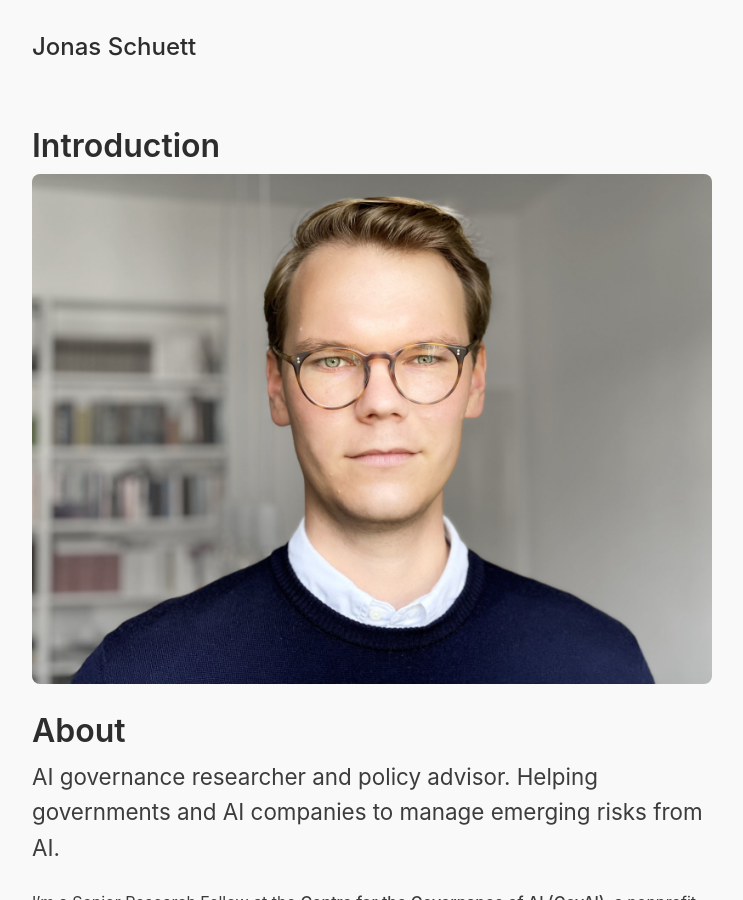
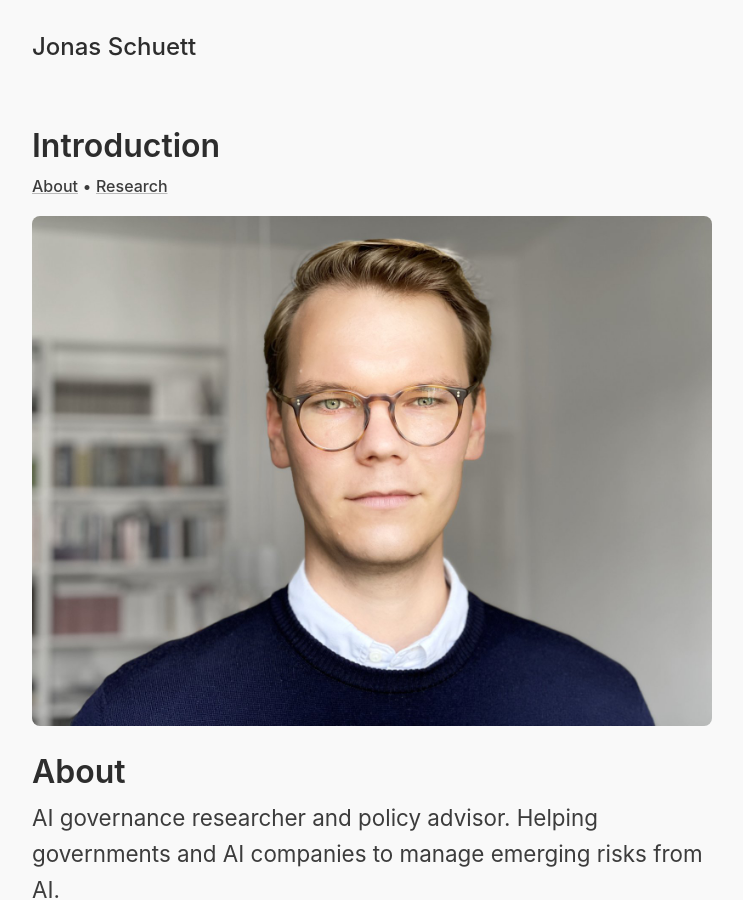
Before and after one commit to jonasschuett/jonasschuett.github.io, a Jekyll site: the page built from _posts/2020-04-04-introduction.md, in a window 1280 px wide and 900 px high. Shown: the whole window, without its empty margins (268-1011 px from the left). Built offline with Jekyll 4.4.1, drawn with Linux system fonts in a browser that asks for light colours; nearby versions of some CDN libraries.

Commit message:
Update 2020-04-04-introduction.md

```diff
--- a/_posts/2020-04-04-introduction.md
+++ b/_posts/2020-04-04-introduction.md
@@ -1,6 +1,10 @@
 ---
 layout: page
 ---
+
+
+[About](#about) • [Research](#research)
+
 
 ![Jonas Schuett](/jonasschuett.jpg)
 
```
